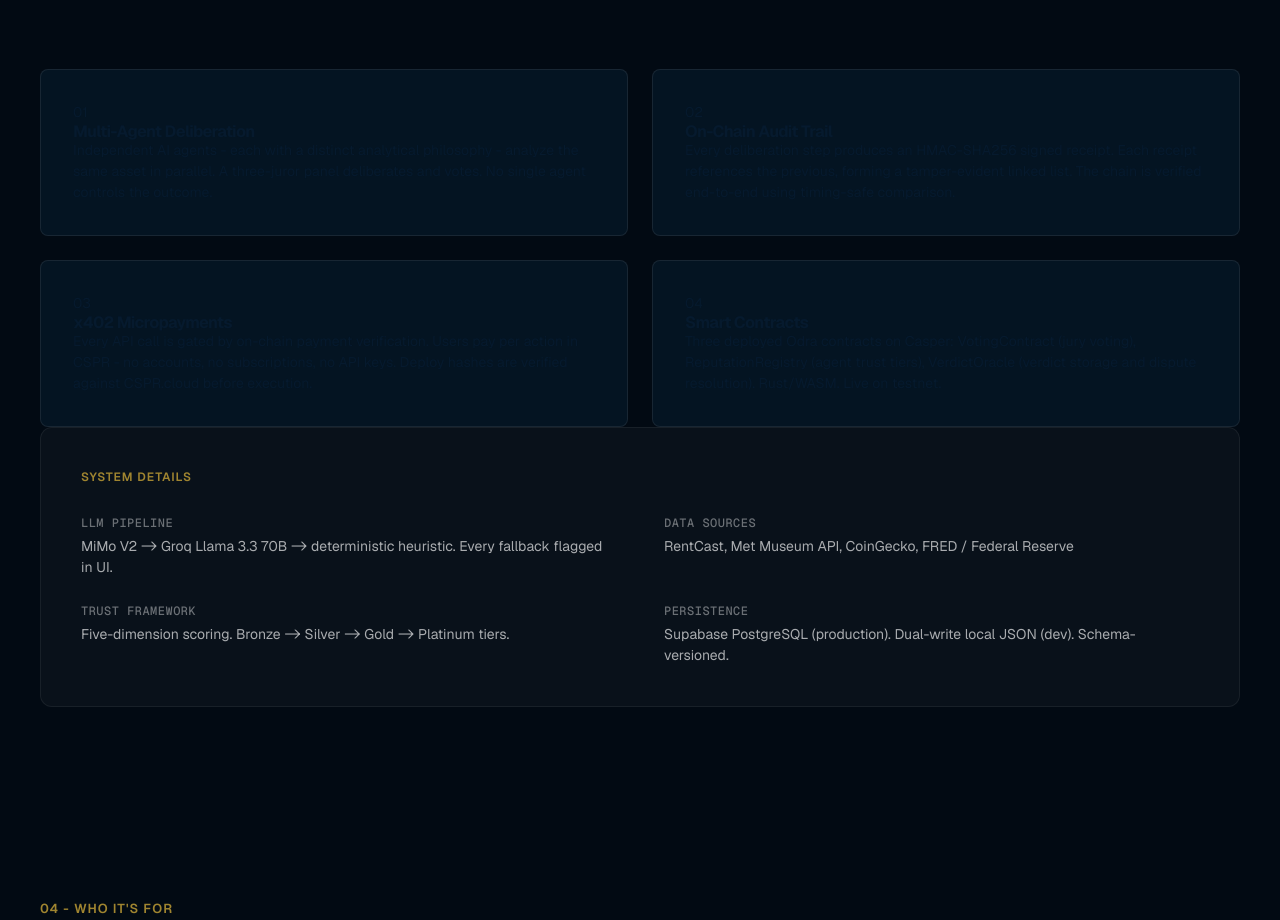
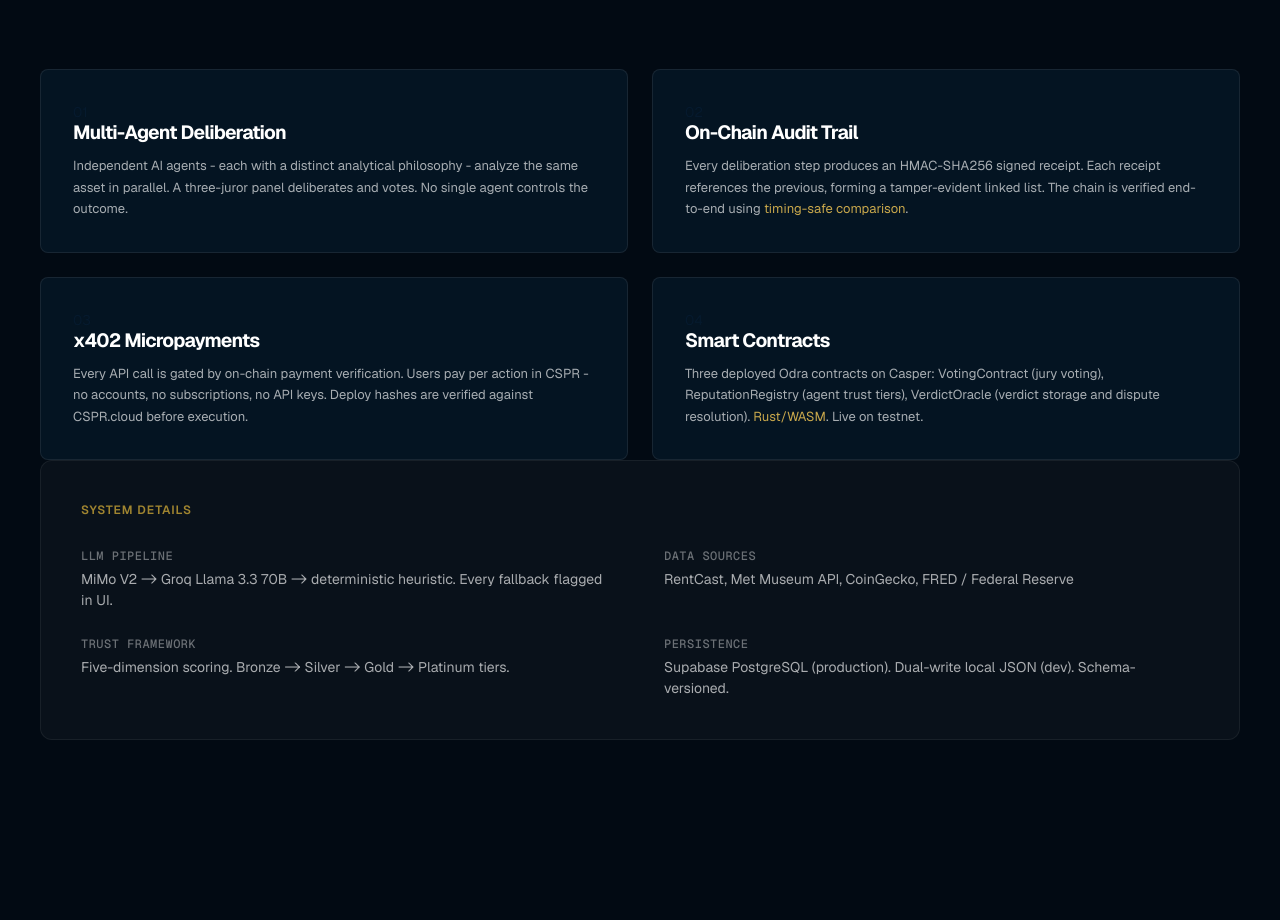
Before and after one commit to leo-jr-hah/verdicto, a React (Vite) app in the folder dashboard/: page / in a window 1280 px wide. Shown: the part 3120-4040 px from the top of the page. Built offline with nearby package versions, Linux system fonts and the light colour scheme; no server answers.

Commit message:
fix: technology section typography and pipeline styling

```diff
--- a/dashboard/src/components/landing/TechPipeline.tsx
+++ b/dashboard/src/components/landing/TechPipeline.tsx
@@ -23,7 +23,7 @@
 
     const path = svgRef.current?.querySelector('.pipeline-path');
     if (path) {
-      const length = (path as SVGPathElement).getTotalLength();
+      const length = 900; // hardcoded path length
       gsap.set(path, { strokeDasharray: length, strokeDashoffset: length });
       tlSvg.to(path, {
         strokeDashoffset: 0,
@@ -84,7 +84,7 @@
         })}
       </svg>
 
-      <div className="pipeline-steps">
+      <div className="pipeline-steps" style={{ width: '100%' }}>
         {PIPELINE_STEPS.map((step, i) => (
           <div
             key={step.label}
--- a/dashboard/src/components/landing/TechnologySection.tsx
+++ b/dashboard/src/components/landing/TechnologySection.tsx
@@ -124,12 +124,12 @@
               className="tech-pillar"
             >
               <span className="tech-pillar__num">{pillar.num}</span>
-              <h3 className="tech-pillar__title">{pillar.title}</h3>
-              <p className="tech-pillar__body">
+              <h3 className="tech-pillar__name">{pillar.title}</h3>
+              <p className="tech-pillar__description">
                 {pillar.highlight ? (
                   <>
                     {pillar.body.split(pillar.highlight)[0]}
-                    <span className="tech-pillar__highlight">{pillar.highlight}</span>
+                    <span className="tech-pillar__highlight" style={{ color: 'var(--accent)' }}>{pillar.highlight}</span>
                     {pillar.body.split(pillar.highlight)[1]}
                   </>
                 ) : pillar.body}
```
